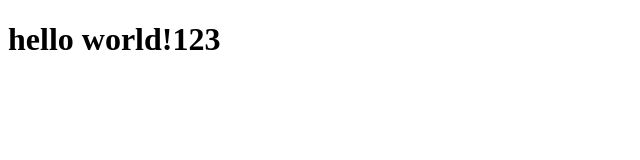
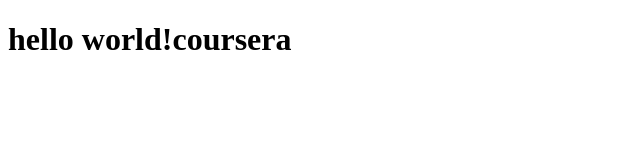
Before and after one commit to HnustYm/coursera-jstest, a plain HTML site: page index.html in a window 1280 px wide. Shown: the whole page, without its empty margins (0-640 px from the left). Drawn offline with Linux system fonts and the light colour scheme.

Commit message:
new index.html

```diff
--- a/index.html
+++ b/index.html
@@ -5,6 +5,6 @@
     <title>coursera</title>
   </head>
   <body>
-    <h1>hello world!123</h1>
+    <h1>hello world!coursera</h1>
   </body>
 </html>
```
